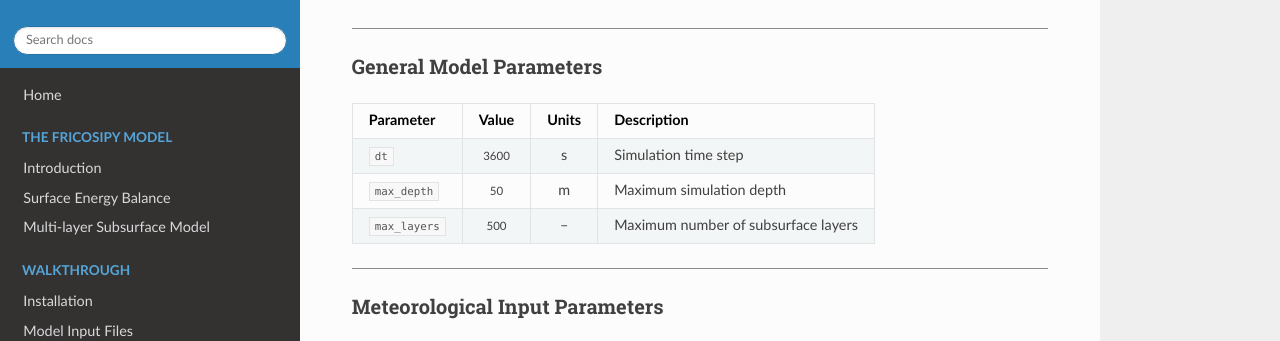
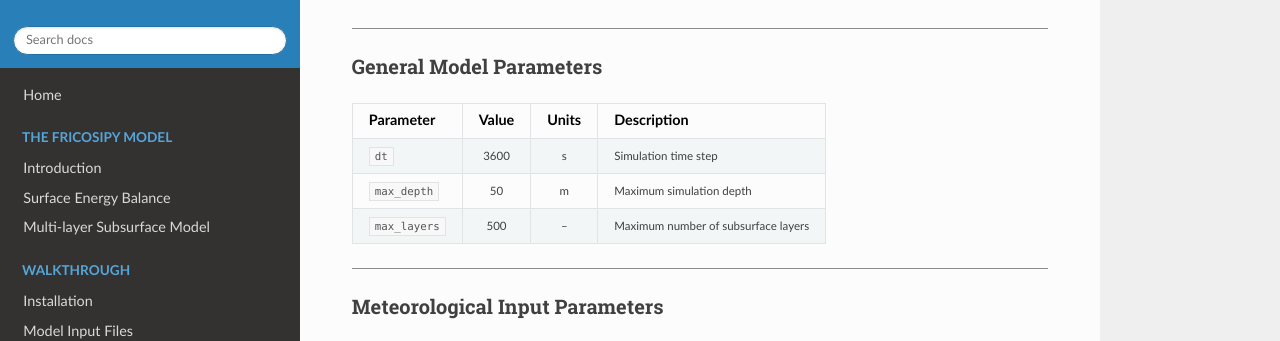
Before and after one commit to MarcusGastaldello/FRICOSIPY, an MkDocs documentation site: the page built from docs/parameters.md, in a window 1280 px wide and 900 px high, scrolled down 1329 px. Shown: the part 157-498 px from the top of the window. Built offline with MkDocs 1.6.1, drawn with Linux system fonts in a browser that asks for light colours.

```diff
--- a/docs/parameters.md
+++ b/docs/parameters.md
@@ -55,9 +55,9 @@ The *FRICOSIPY* model enables the user to customise the parameterisations used t
 
 | Parameter | Value | Units | Description |
 |:---|:---:|:---:|---|
-| `dt`          | <small>3600</small> | s | Simulation time step |
-| `max_depth`   | <small>50</small>   | m | Maximum simulation depth |
-| `max_layers`  | <small>500</small>  | – | Maximum number of subsurface layers |
+| `dt`          | <small>3600</small> | <small>s | <small>Simulation time step |
+| `max_depth`   | <small>50</small>   | <small>m | <small>Maximum simulation depth |
+| `max_layers`  | <small>500</small>  | <small>– | <small>Maximum number of subsurface layers |
 
 <hr style="height:1px; background-color:#8b8b8b; border:none;" />
 
```
